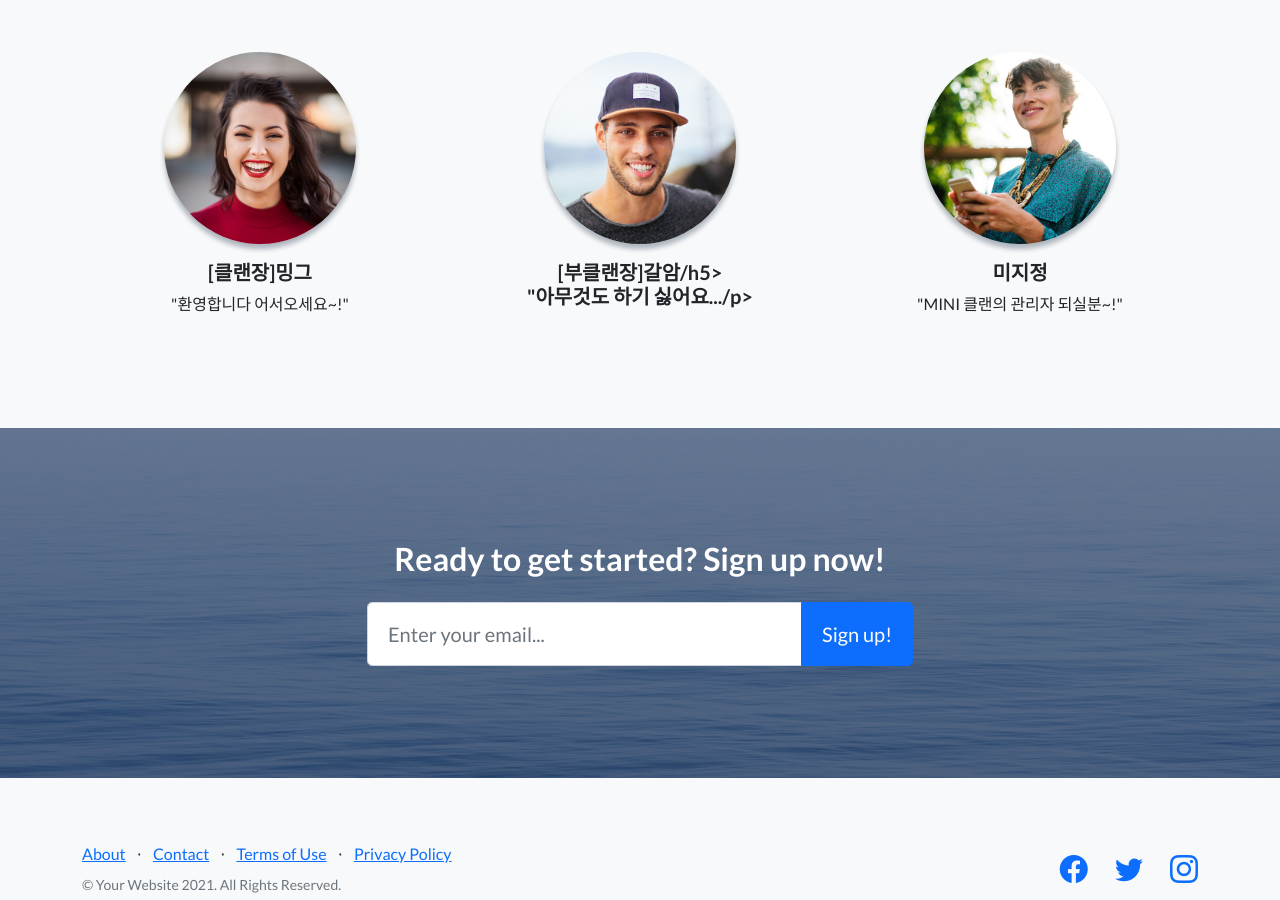
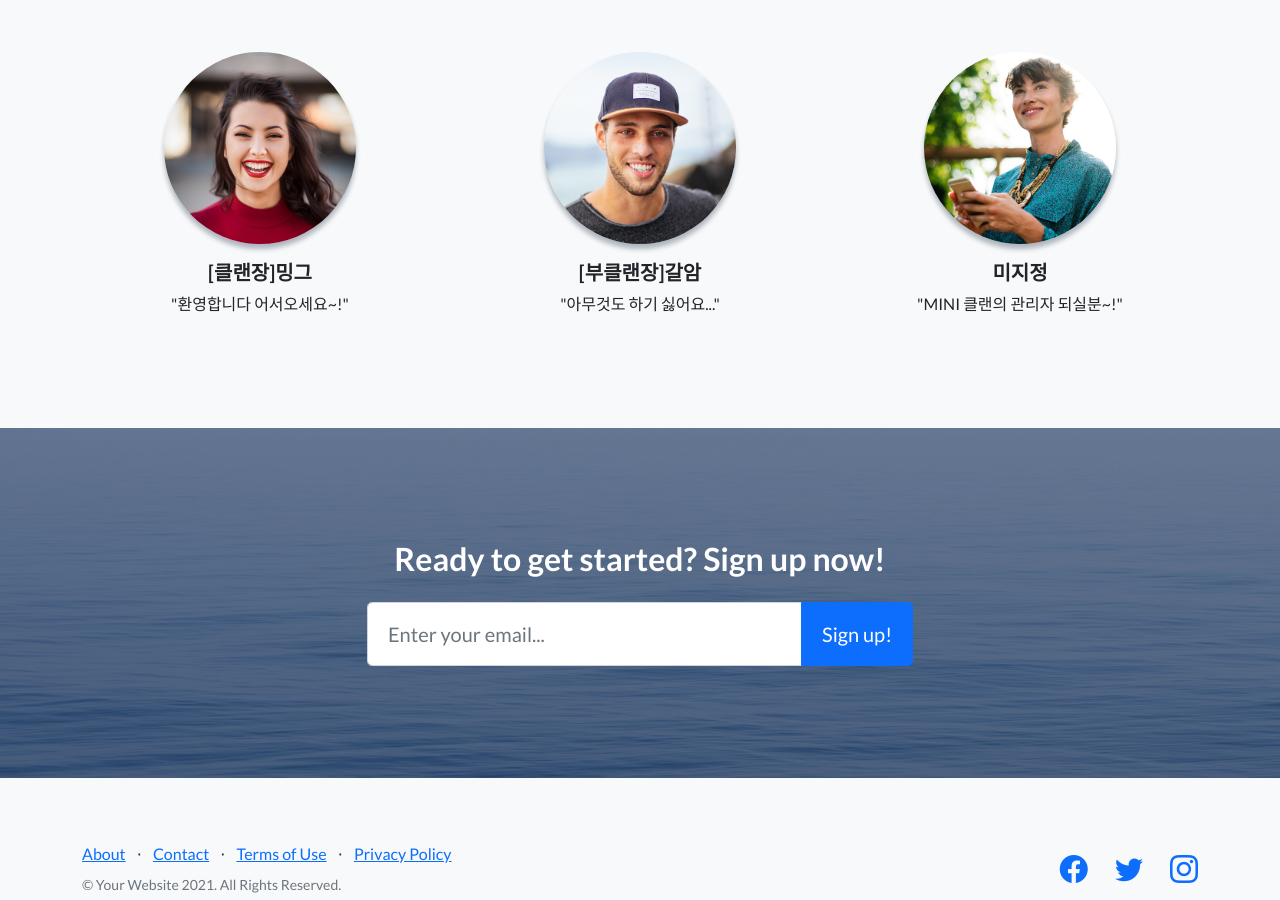
Before and after one commit to Galam0556/Galam0556.github.io, a Jekyll site: the page index.html, which Jekyll copies as it is, in a window 1280 px wide and 900 px high, scrolled down 2650 px. Built offline with Jekyll 4.4.1, drawn with Linux system fonts in a browser that asks for light colours.

Commit message:
Add files via upload

```diff
--- a/index.html
+++ b/index.html
@@ -110,8 +110,8 @@
                     <div class="col-lg-4">
                         <div class="testimonial-item mx-auto mb-5 mb-lg-0">
                             <img class="img-fluid rounded-circle mb-3" src="assets/img/testimonials-2.jpg" alt="..." />
-                            <h5>[부클랜장]갈암/h5>
-                            <p class="font-weight-light mb-0">"아무것도 하기 싫어요.../p>
+                            <h5>[부클랜장]갈암</h5>
+                            <p class="font-weight-light mb-0">"아무것도 하기 싫어요..."</p>
                         </div>
                     </div>
                     <div class="col-lg-4">
```
